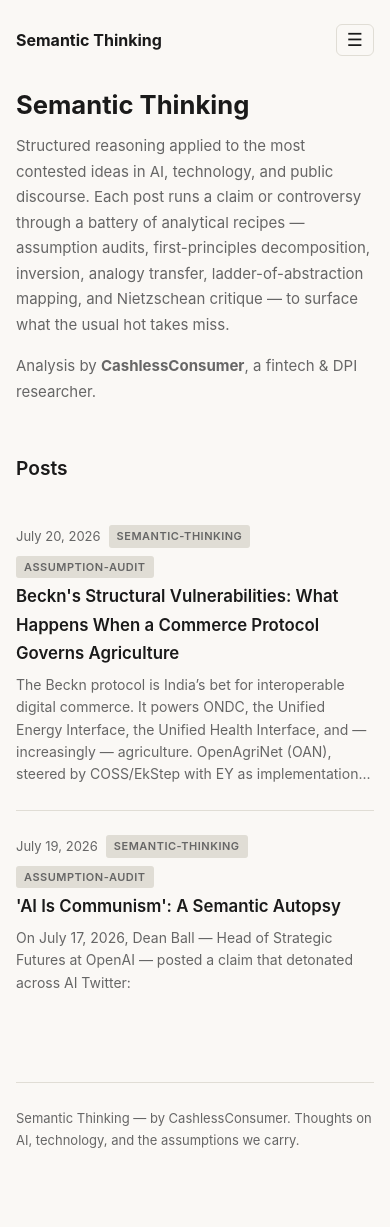
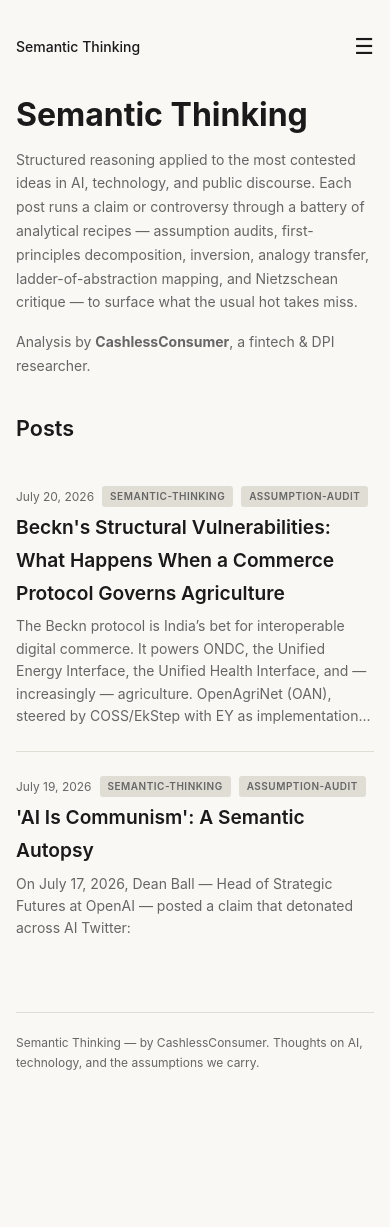
Before and after one commit to CCAgentOrg/semantic-thinking, a Jekyll site: the page built from index.html, in a window 390 px wide. Built offline with Jekyll 4.4.1, drawn with Linux system fonts in a browser that asks for light colours; the list of posts is cut into pages by our own code; after the commit the page ends 1150 px from its top, so only the background shows below that.

Commit message:
Make blog responsive: mobile nav, lightbox zoom, table scroll, lazy loading, responsive breakpoints

```diff
--- a/_layouts/default.html
+++ b/_layouts/default.html
@@ -16,6 +16,7 @@
       --accent: #2563eb;
       --accent-hover: #1d4ed8;
       --bg-card: #fff;
+      --image-border: rgba(0,0,0,0.08);
       --font: -apple-system, BlinkMacSystemFont, "Segoe UI", system-ui, sans-serif;
       --font-mono: "SF Mono", "Cascadia Code", Consolas, monospace;
     }
@@ -28,6 +29,7 @@
         --accent: #60a5fa;
         --accent-hover: #93c5fd;
         --bg-card: #1a1a18;
+        --image-border: rgba(255,255,255,0.12);
       }
     }
     * { box-sizing: border-box; margin: 0; padding: 0; }
@@ -40,104 +42,78 @@
       -webkit-font-smoothing: antialiased;
     }
     .container {
-      max-width: 720px;
+      max-width: 680px;
       margin: 0 auto;
-      padding: 48px 24px 80px;
+      padding: 60px 24px 80px;
     }
-
-    /* ---- Navigation ---- */
     nav {
       display: flex;
-      flex-wrap: wrap;
-      gap: 8px 24px;
+      gap: 24px;
       margin-bottom: 48px;
       align-items: center;
     }
+    nav a {
+      color: var(--fg-muted);
+      text-decoration: none;
+      font-size: 14px;
+      font-weight: 500;
+      transition: color 0.15s;
+    }
+    nav a:hover { color: var(--accent); }
     nav .site-title {
       font-weight: 700;
       font-size: 16px;
       color: var(--fg);
       margin-right: auto;
-      line-height: 1.3;
     }
-    nav .site-title a {
-      color: var(--fg);
-      text-decoration: none;
-    }
-    nav .site-title a:hover { color: var(--accent); }
-    .nav-links {
-      display: flex;
-      gap: 24px;
-      align-items: center;
-    }
-    .nav-links a {
-      color: var(--fg-muted);
-      text-decoration: none;
-      font-size: 14px;
-      font-weight: 500;
-      transition: color 0.15s;
-      white-space: nowrap;
-    }
-    .nav-links a:hover { color: var(--accent); }
-
-    /* Hamburger toggle (hidden on desktop) */
     .nav-toggle {
       display: none;
       background: none;
-      border: 1px solid var(--border);
-      border-radius: 6px;
-      padding: 6px 10px;
+      border: none;
+      color: var(--fg);
+      font-size: 22px;
+      padding: 4px 0;
       cursor: pointer;
-      color: var(--fg);
-      font-size: 18px;
       line-height: 1;
     }
-    .nav-toggle:hover { background: var(--bg-card); }
-
-    @media (max-width: 600px) {
-      .container {
-        padding: 24px 16px 60px;
-      }
-      nav { margin-bottom: 32px; }
-      .nav-toggle {
-        display: inline-flex;
-        align-items: center;
-        justify-content: center;
-      }
+    .nav-links { display: flex; gap: 24px; align-items: center; }
+    @media (max-width: 540px) {
+      .container { padding: 32px 16px 60px; }
+      nav { flex-wrap: wrap; gap: 0; margin-bottom: 32px; }
+      .nav-toggle { display: block; margin-left: auto; }
       .nav-links {
         display: none;
         width: 100%;
         flex-direction: column;
-        gap: 4px;
-        padding: 12px 0 4px;
+        gap: 0;
+        padding: 12px 0 8px;
+        border-top: 1px solid var(--border);
+        margin-top: 10px;
       }
       .nav-links.open { display: flex; }
       .nav-links a {
         display: block;
-        padding: 8px 0;
+        padding: 10px 0;
         font-size: 15px;
         border-bottom: 1px solid var(--border);
-        width: 100%;
       }
       .nav-links a:last-child { border-bottom: none; }
+      h1 { font-size: 1.5rem; }
+      h2 { font-size: 1.2rem; margin-top: 28px; }
+      h3 { font-size: 1rem; }
+      body { font-size: 15px; }
+      .home-intro h1 { font-size: 1.6rem; }
+      .home-intro p { font-size: 14px; }
+      .post-title { font-size: 1.1rem; }
+      .post-content { font-size: 15px; }
+      .pagination { flex-direction: column; gap: 8px; text-align: center; }
     }
-
-    /* ---- Typography ---- */
     h1 { font-size: 1.8rem; font-weight: 700; line-height: 1.3; margin-bottom: 8px; }
     h2 { font-size: 1.35rem; margin-top: 32px; margin-bottom: 12px; font-weight: 600; }
     h3 { font-size: 1.1rem; margin-top: 24px; margin-bottom: 8px; font-weight: 600; }
     p { margin-bottom: 16px; }
     a { color: var(--accent); text-decoration: none; }
     a:hover { color: var(--accent-hover); text-decoration: underline; }
-
-    @media (max-width: 480px) {
-      body { font-size: 15px; }
-      h1 { font-size: 1.5rem; }
-      h2 { font-size: 1.2rem; margin-top: 24px; }
-      h3 { font-size: 1rem; }
-    }
-
-    /* ---- Post List ---- */
     .post-list { list-style: none; margin: 0; padding: 0; }
     .post-list li {
       padding: 24px 0;
@@ -171,14 +147,7 @@
     .home-intro { margin-bottom: 48px; }
     .home-intro h1 { font-size: 2rem; margin-bottom: 12px; }
     .home-intro p { color: var(--fg-muted); font-size: 15px; line-height: 1.7; }
-
-    @media (max-width: 480px) {
-      .home-intro h1 { font-size: 1.6rem; }
-      .post-title { font-size: 1.05rem; }
-    }
-
-    /* ---- Post Content ---- */
-    .post-content { max-width: 720px; }
+    .post-content { max-width: 680px; }
     .post-content h1 { margin-top: 40px; }
     .post-content h2 { border-bottom: 1px solid var(--border); padding-bottom: 6px; }
     .post-content code {
@@ -191,21 +160,17 @@
     }
     .post-content pre {
       overflow-x: auto;
-      -webkit-overflow-scrolling: touch;
       border-radius: 6px;
       border: 1px solid var(--border);
       background: var(--bg-card);
-      margin: 16px 0;
     }
     .post-content pre code {
       display: block;
       padding: 16px;
       font-size: 13px;
       line-height: 1.5;
+      background: none;
       border: none;
-      background: none;
-      width: max-content;
-      min-width: 100%;
     }
     .post-content blockquote {
       border-left: 3px solid var(--accent);
@@ -214,84 +179,62 @@
       color: var(--fg-muted);
       font-style: italic;
     }
-    .post-content hr { border: none; border-top: 1px solid var(--border); margin: 32px 0; }
-    .post-content ul, .post-content ol {
-      padding-left: 24px;
-      margin-bottom: 16px;
-    }
-    .post-content li { margin-bottom: 4px; }
-
-    /* ---- Images ---- */
     .post-content img {
       max-width: 100%;
       height: auto;
       border-radius: 6px;
       margin: 20px 0;
-      display: block;
+      border: 1px solid var(--image-border);
       cursor: zoom-in;
-      transition: opacity 0.2s, box-shadow 0.2s;
-      border: 1px solid var(--border);
+      transition: box-shadow 0.2s;
     }
-    .post-content img:hover {
-      opacity: 0.95;
-      box-shadow: 0 2px 12px rgba(0,0,0,0.1);
-    }
-    @media (prefers-color-scheme: dark) {
-      .post-content img {
-        border-color: var(--border);
-        filter: brightness(0.95);
-      }
-      .post-content img:hover {
-        filter: brightness(1);
-      }
-    }
-
-    /* Image lightbox overlay */
-    .img-lightbox {
+    .post-content img:hover { box-shadow: 0 2px 16px rgba(0,0,0,0.12); }
+    /* Lightbox overlay for clicked images */
+    .image-lightbox {
       display: none;
       position: fixed;
       top: 0; left: 0; right: 0; bottom: 0;
       background: rgba(0,0,0,0.85);
       z-index: 9999;
       cursor: zoom-out;
+      padding: 24px;
       align-items: center;
       justify-content: center;
-      padding: 24px;
     }
-    .img-lightbox.open { display: flex; }
-    .img-lightbox img {
-      max-width: 100%;
+    .image-lightbox.open { display: flex; }
+    .image-lightbox img {
+      max-width: min(95vw, 1400px);
       max-height: 90vh;
       border-radius: 4px;
-      box-shadow: 0 4px 32px rgba(0,0,0,0.4);
-      object-fit: contain;
+      box-shadow: 0 8px 40px rgba(0,0,0,0.5);
+      border: none;
+      cursor: zoom-out;
     }
-
-    /* ---- Tables ---- */
+    /* Table scroll wrapper */
     .table-wrapper {
       overflow-x: auto;
       -webkit-overflow-scrolling: touch;
       margin: 16px 0;
+      border: 1px solid var(--border);
       border-radius: 6px;
-      border: 1px solid var(--border);
     }
-    table {
+    .table-wrapper table {
+      margin: 0;
+      border: none;
+      min-width: 520px;
+    }
+    .post-content table {
       width: 100%;
       border-collapse: collapse;
       font-size: 14px;
     }
-    th, td {
+    .post-content th, .post-content td {
       padding: 8px 12px;
       border: 1px solid var(--border);
       text-align: left;
-      white-space: nowrap;
     }
-    th { background: var(--bg-card); font-weight: 600; }
-    @media (max-width: 600px) {
-      th, td { padding: 6px 8px; font-size: 13px; }
-    }
-
-    /* ---- Pagination ---- */
+    .post-content th { background: var(--bg-card); font-weight: 600; }
+    .post-content hr { border: none; border-top: 1px solid var(--border); margin: 32px 0; }
     .pagination {
       display: flex;
       justify-content: space-between;
@@ -315,44 +254,23 @@
       font-size: 13px;
       color: var(--fg-muted);
     }
-
-    /* ---- Back to top ---- */
-    .back-to-top {
-      display: none;
-      position: fixed;
-      bottom: 24px;
-      right: 24px;
-      width: 40px;
-      height: 40px;
-      border-radius: 50%;
-      background: var(--bg-card);
-      border: 1px solid var(--border);
-      color: var(--fg-muted);
-      font-size: 18px;
-      cursor: pointer;
-      align-items: center;
-      justify-content: center;
-      transition: opacity 0.2s;
-      z-index: 100;
-    }
-    .back-to-top.visible { display: flex; }
-    .back-to-top:hover {
-      color: var(--accent);
-      border-color: var(--accent);
-    }
-
-    /* ---- Print ---- */
-    @media print {
-      .back-to-top, .nav-toggle { display: none !important; }
-      .post-content img { cursor: default; }
+    @media (max-width: 540px) {
+      footer { margin-top: 48px; padding-top: 20px; font-size: 12px; }
+      .post-content pre { font-size: 12px; }
+      .post-content pre code { padding: 12px; font-size: 12px; }
+      .post-content th, .post-content td { padding: 6px 8px; font-size: 12px; }
+      .post-meta { font-size: 12px; }
+      .tag { font-size: 10px; }
+      .home-intro { margin-bottom: 32px; }
+      .home-intro p { font-size: 14px; }
     }
   </style>
 </head>
 <body>
   <div class="container">
     <nav>
-      <span class="site-title"><a href="{{ '/' | relative_url }}">{{ site.title }}</a></span>
-      <button class="nav-toggle" id="navToggle" aria-label="Toggle navigation">☰</button>
+      <span class="site-title"><a href="{{ '/' | relative_url }}" style="color:var(--fg);text-decoration:none;">{{ site.title }}</a></span>
+      <button class="nav-toggle" id="navToggle" aria-label="Toggle navigation">&#9776;</button>
       <div class="nav-links" id="navLinks">
         <a href="{{ '/' | relative_url }}">Home</a>
         <a href="{{ '/about/' | relative_url }}">About</a>
@@ -364,81 +282,78 @@
       <p>{{ site.title }} &mdash; by {{ site.author }}. Thoughts on AI, technology, and the assumptions we carry.</p>
     </footer>
   </div>
-
-  <!-- Image lightbox -->
-  <div class="img-lightbox" id="imgLightbox">
-    <img src="" alt="" id="lightboxImg" />
+  <!-- Lightbox overlay -->
+  <div class="image-lightbox" id="imageLightbox">
+    <img id="lightboxImage" src="" alt="">
   </div>
-
-  <!-- Back to top -->
-  <button class="back-to-top" id="backToTop" aria-label="Back to top">↑</button>
-
   <script>
     (function() {
-      'use strict';
-
-      // --- Mobile nav toggle ---
+      // --- Responsive nav toggle ---
       var toggle = document.getElementById('navToggle');
       var links = document.getElementById('navLinks');
       if (toggle && links) {
-        toggle.addEventListener('click', function() {
+        toggle.addEventListener('click', function(e) {
           links.classList.toggle('open');
-        });
-        // Close nav on link click (mobile)
-        [].slice.call(links.querySelectorAll('a')).forEach(function(link) {
-          link.addEventListener('click', function() {
-            links.classList.remove('open');
-          });
+          e.stopPropagation();
         });
       }
 
-      // --- Image lightbox ---
-      var lightbox = document.getElementById('imgLightbox');
-      var lightboxImg = document.getElementById('lightboxImg');
+      // --- Image lightbox (click-to-zoom) ---
+      var lightbox = document.getElementById('imageLightbox');
+      var lightboxImg = document.getElementById('lightboxImage');
       if (lightbox && lightboxImg) {
-        [].slice.call(document.querySelectorAll('.post-content img')).forEach(function(img) {
-          img.addEventListener('click', function(e) {
-            e.stopPropagation();
-            lightboxImg.src = img.src;
-            lightboxImg.alt = img.alt;
-            lightbox.classList.add('open');
-          });
-        });
         lightbox.addEventListener('click', function() {
           lightbox.classList.remove('open');
         });
+
+        var images = document.querySelectorAll('.post-content img');
+        for (var i = 0; i < images.length; i++) {
+          (function(img) {
+            img.addEventListener('click', function(e) {
+              lightboxImg.src = img.src;
+              lightboxImg.alt = img.alt;
+              lightbox.classList.add('open');
+              e.preventDefault();
+            });
+          })(images[i]);
+        }
+
+        // Close lightbox on Escape
         document.addEventListener('keydown', function(e) {
-          if (e.key === 'Escape') lightbox.classList.remove('open');
+          if (e.key === 'Escape' && lightbox.classList.contains('open')) {
+            lightbox.classList.remove('open');
+          }
         });
       }
 
       // --- Lazy load images ---
       if ('IntersectionObserver' in window) {
-        [].slice.call(document.querySelectorAll('.post-content img[loading="lazy"]')).forEach(function(img) {
-          // Already handled by native lazy; this is a fallback wrapper
-        });
+        var lazyImages = document.querySelectorAll('.post-content img[loading="lazy"]');
+        for (var i = 0; i < lazyImages.length; i++) {
+          (function(img) {
+            new IntersectionObserver(function(entries) {
+              if (entries[0].isIntersecting) {
+                // If data-src is set (native pattern), use it
+                if (img.getAttribute('data-src')) {
+                  img.src = img.getAttribute('data-src');
+                }
+                // Remove observer once loaded
+                var obs = entries[0].target._lazyObserver;
+                if (obs) obs.disconnect();
+              }
+            }).observe(img);
+          })(lazyImages[i]);
+        }
       }
 
-      // --- Back to top ---
-      var backBtn = document.getElementById('backToTop');
-      if (backBtn) {
-        window.addEventListener('scroll', function() {
-          backBtn.classList.toggle('visible', window.scrollY > 400);
-        });
-        backBtn.addEventListener('click', function() {
-          window.scrollTo({ top: 0, behavior: 'smooth' });
-        });
-      }
-
-      // --- Wrap tables for horizontal scroll ---
-      [].slice.call(document.querySelectorAll('.post-content table')).forEach(function(table) {
-        if (table.parentNode.classList && table.parentNode.classList.contains('table-wrapper')) return;
+      // --- Table scroll wrappers ---
+      var tables = document.querySelectorAll('.post-content > table');
+      for (var i = 0; i < tables.length; i++) {
         var wrapper = document.createElement('div');
         wrapper.className = 'table-wrapper';
-        table.parentNode.insertBefore(wrapper, table);
-        wrapper.appendChild(table);
-      });
-
+        tables[i].parentNode.insertBefore(wrapper, tables[i]);
+        wrapper.appendChild(tables[i]);
+      }
     })();
   </script>
 </body>
```
Also changed, not shown: other parts of _layouts/default.html (+0 -4 lines).
